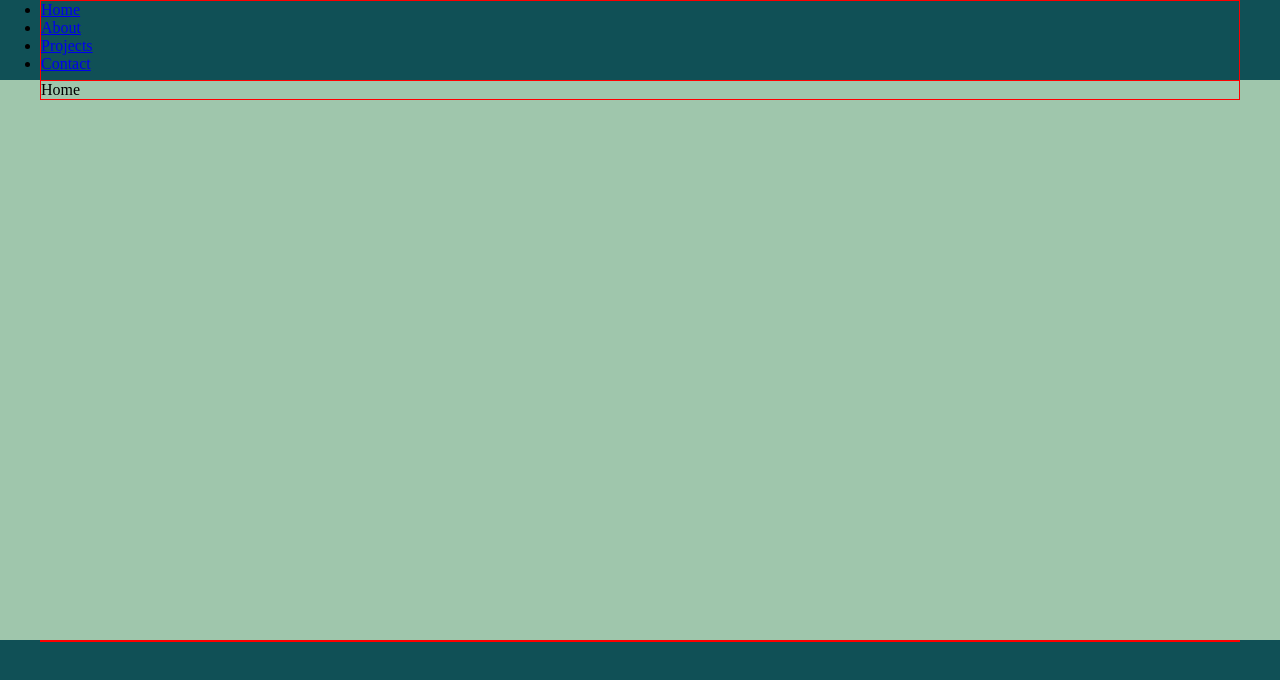
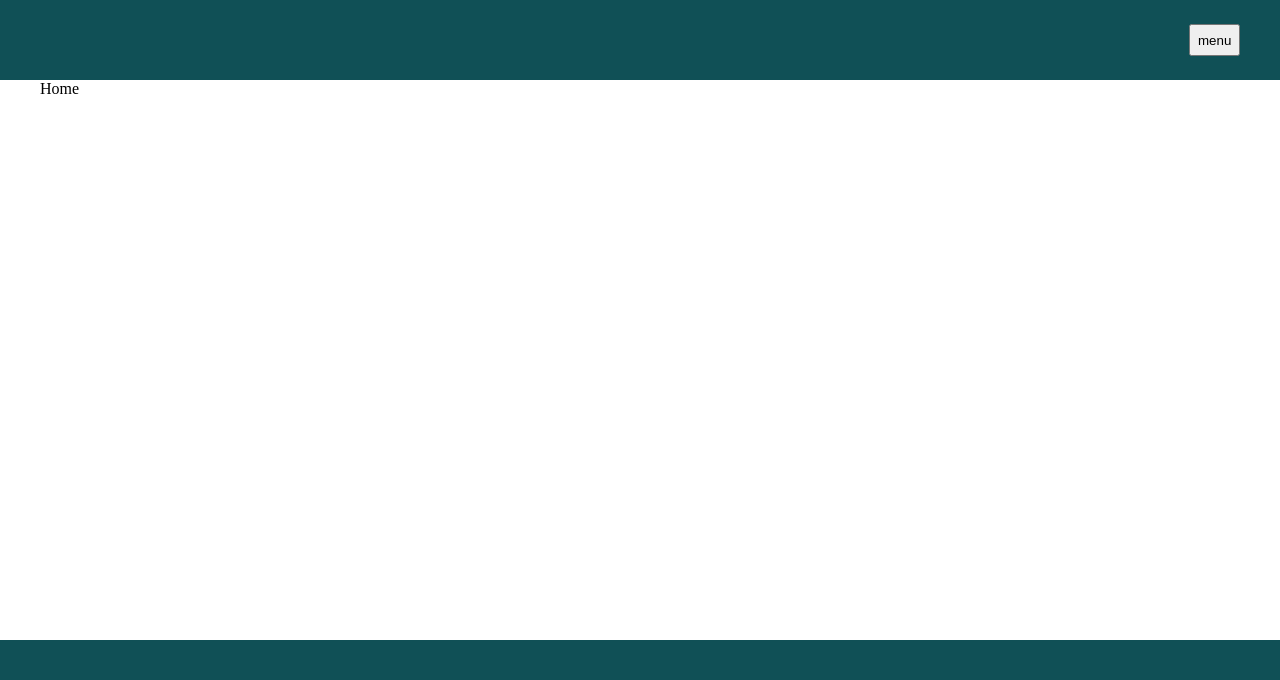
Before and after one commit to DEJENERUTA/portfolio, a React (Create React App) app: page / in a window 1280 px wide. Shown: the top 680 px of the page. Built offline with nearby package versions, Linux system fonts and the light colour scheme; the HTML template or start-up script is replaced by a standard one.

Commit message:
create a state to burger men and make animation for site menu

```diff
--- a/package.json
+++ b/package.json
@@ -6,6 +6,7 @@
     "@testing-library/jest-dom": "^5.16.4",
     "@testing-library/react": "^13.3.0",
     "@testing-library/user-event": "^13.5.0",
+    "classnames": "^2.3.1",
     "react": "^18.1.0",
     "react-dom": "^18.1.0",
     "react-router-dom": "^6.3.0",
--- a/src/App.css
+++ b/src/App.css
@@ -8,7 +8,7 @@
   background-color: var(--color-primary);
 }
 .app-main {
-  background-color: var(--color-accent);
+  background-color: white;
 }
 .app-footer {
   background-color: var(--color-primary);
@@ -17,6 +17,6 @@
 .app-main-inner-wrapper,
 .app-footer-inner-wrapper {
   max-width: 1200px;
-  border: 1px solid red;
   margin-inline: auto;
+  height: 100%;
 }
--- /dev/null
+++ b/src/header/Header.css
@@ -0,0 +1,35 @@
+.site-header {
+  display: flex;
+  justify-content: space-between;
+  align-items: center;
+  height: 100%;
+}
+.site-navigation {
+  display: flex;
+  align-items: center;
+  gap: 1em;
+}
+.site-menu {
+  opacity: 0;
+  transform: translateX(4em);
+  pointer-events: none;
+  transition: opacity 0.5s, transform 0.5s;
+}
+.site-menu.open {
+  opacity: 1;
+  transform: translateX(0);
+  pointer-events: auto;
+}
+.site-menu ul {
+  display: flex;
+  gap: 1em;
+  list-style: none;
+}
+.site-menu a {
+  text-decoration: none;
+  color: var(--color-accent);
+  padding: 0.5em;
+}
+.burger-menu {
+  padding: 0.5em;
+}
--- a/src/header/Header.js
+++ b/src/header/Header.js
@@ -1,11 +1,15 @@
 import { Link } from "react-router-dom";
+import { useState } from "react";
+import classnames from "classnames";
+import "./Header.css";
 
 const Header = () => {
+  const [isMenuOpen, setIsMenuOpen] = useState(false);
   return (
     <div className="site-header">
       <div className="site-logo"></div>
       <div className="site-navigation">
-        <nav className="site-menu">
+        <nav className={classnames("site-menu", { open: isMenuOpen })}>
           <ul>
             <li>
               <Link to="/">Home</Link>
@@ -21,7 +25,12 @@ const Header = () => {
             </li>
           </ul>
         </nav>
-        <button className="burger-menu"></button>
+        <button
+          onClick={() => setIsMenuOpen(!isMenuOpen)}
+          className="burger-menu"
+        >
+          menu
+        </button>
       </div>
     </div>
   );
```
Also changed, not shown: 1 other file (tests, documents, lock files or other folders).
